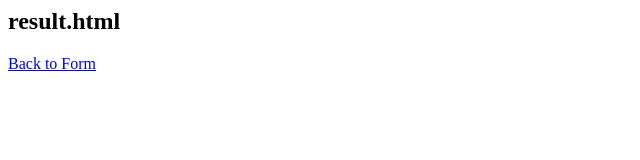
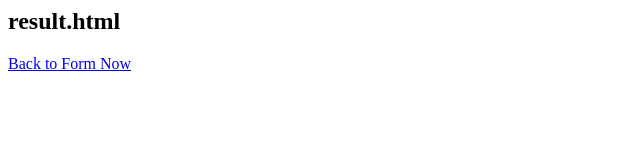
Before and after one commit to omur8819/html-recap-sessions, a plain HTML site: page html-recap-session_3 html/result.html in a window 1280 px wide. Shown: the full height of the page, 0-640 px from the left. Drawn offline with Linux system fonts and the light colour scheme.

Commit message:
session-3(div, span, bg-color, id’s, tables, forms)

```diff
--- a/html-recap-session_3 html/result.html
+++ b/html-recap-session_3 html/result.html
@@ -7,7 +7,7 @@
 <body>
     <h2>result.html</h2>
     <div id="results"></div>
-    <a href="form.html">Back to Form</a>
+    <a href="form.html">Back to Form Now</a>
     <script>
         const resultList = document.getElementById('results')
         new URLSearchParams(window.location.search).forEach((value, name) => {
```
